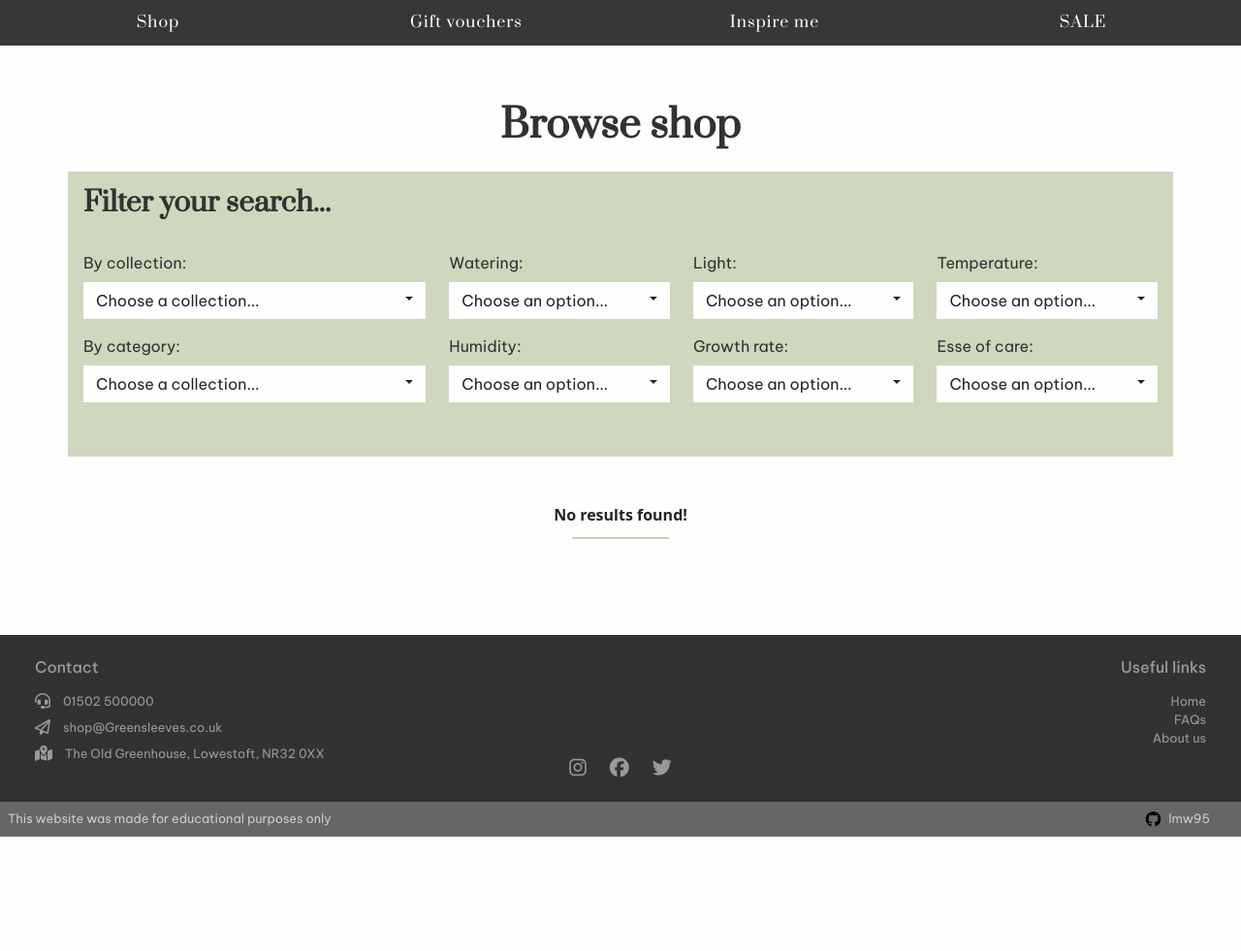
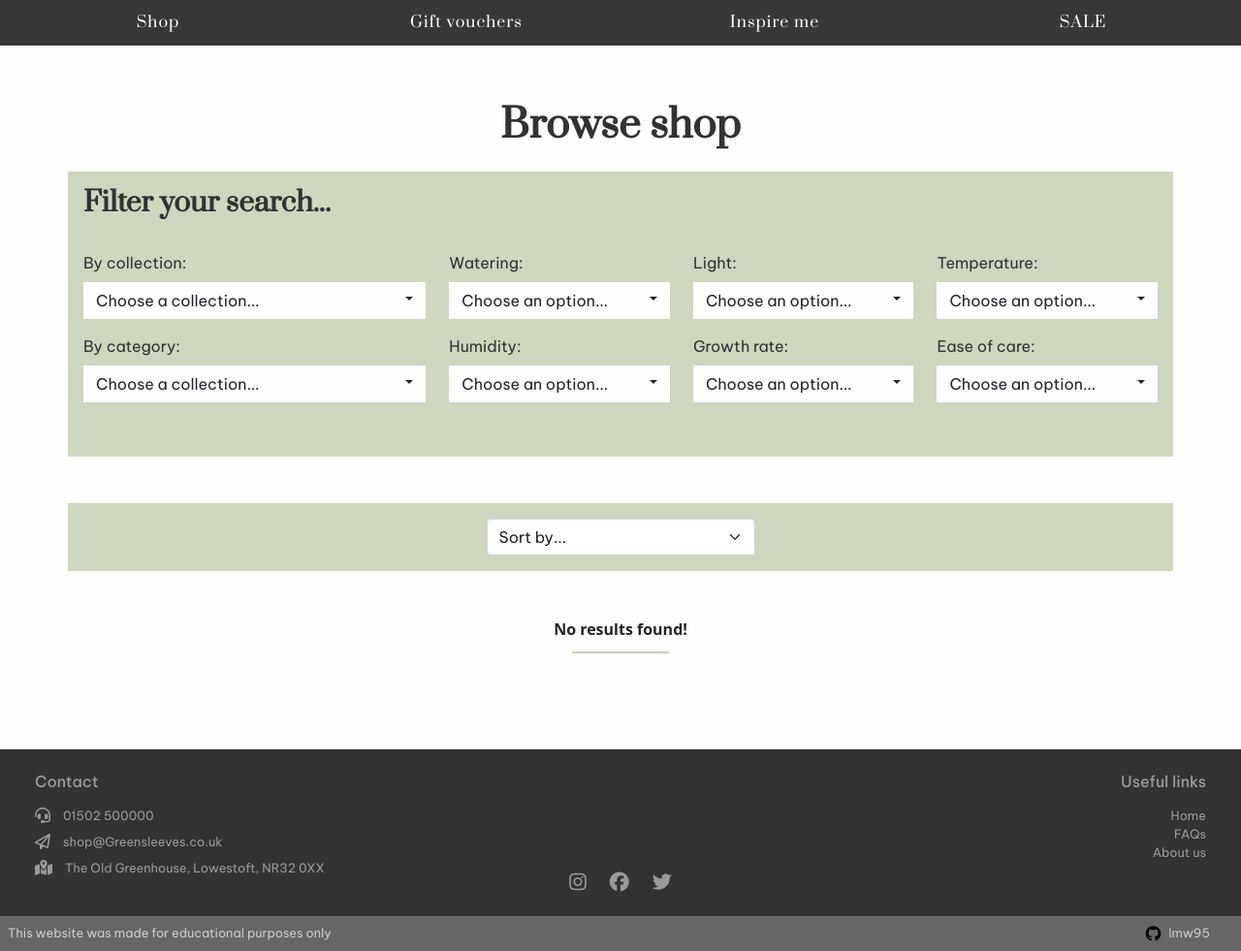
Before and after one commit to lmw95/MS4-greensleeves, a Django app: page /shop/ in a window 1280 px wide. Shown: the part 111-1092 px from the top of the page at 97% size. Before the commit the page ends 974 px from the top, so only its background shows below. Run offline with Django 3.2, Linux system fonts and the light colour scheme; data that the repository does not hold is empty; parts of the project's set-up code (start-up, migrations or seed data) failed here and were passed over; some libraries are stand-ins or nearby versions.

Commit message:
Add name and price sorting functionality in conjunction with filters

```diff
--- a/shop/templates/shop/shop.html
+++ b/shop/templates/shop/shop.html
@@ -28,7 +28,7 @@
                         <h6 class="fw-bold fs-3">Filter your search...</h6>
                     </div>
                 </div>
-                <div class="row py-4 collection-filters">
+                <div class="row py-4">
                     <div class="col-sm-12 col-lg-4">
                         <p class="mb-2 bc">By collection:</p>
                         <div class="dropdown collection-dropdown mb-3">
@@ -113,7 +113,7 @@
                                 </ul>
                             </div>
                             <div class="col-sm-12 col-lg-4 mb-3">
-                                <p class="mb-2 bc">Esse of care:</p>
+                                <p class="mb-2 bc">Ease of care:</p>
                                 <button class="w-100 text-start btn dropdown-toggle rounded-0 collection-toggle" type="button" id="searchFilterType" data-bs-toggle="dropdown" aria-expanded="false">
                                     Choose an option...
                                   </button>
@@ -127,6 +127,35 @@
                         </div>
                     </div>
                 </div>
+            </div>
+        </div>
+    </div>
+    <!--
+    <div class="row mt-5">
+        <div class="col">
+            <div class="container">
+                {% if current_categories %}
+                    {% for c in current_categories %}
+                    <p class="results-for fs-2 mr-3">Showing results for:
+                        <span class="fw-bold results-badge p-3 fs-5">{{ c.name }}</span></p>
+                    {% endfor %}
+                {% else %}
+                    <p class="results-for fs-2">Showing results for:
+                    <span class="fw-bold results-badge p-3 fs-5">all</span></p>
+                {% endif %}
+            </div>
+        </div>
+    </div>-->
+    <div class="row mt-5">
+        <div class="col">
+            <div class="container sort-filter d-flex justify-content-center align-items-center p-3">
+                <select class="form-select w-25" aria-label="Default select example" id="sort-selector">
+                    <option value="reset" {% if current_sorting == 'None_None' %}selected{% endif %}>Sort by...</option>
+                        <option value="price_asc" {% if current_sorting == 'price_asc' %}selected{% endif %}>Price (low to high)</option>
+                        <option value="price_desc" {% if current_sorting == 'price_desc' %}selected{% endif %}>Price (high to low)</option>
+                        <option value="name_asc" {% if current_sorting == 'name_asc' %}selected{% endif %}>Name (A-Z)</option>
+                        <option value="name_desc" {% if current_sorting == 'name_desc' %}selected{% endif %}>Name (Z-A)</option>
+                </select>
             </div>
         </div>
     </div>
--- a/shop/views.py
+++ b/shop/views.py
@@ -1,6 +1,7 @@
 from django.shortcuts import render, redirect, reverse, get_object_or_404
 from django.contrib import messages
 from django.db.models import Q
+from django.db.models.functions import Lower
 from .models import Product, Category
 
 # Create your views here.
@@ -11,6 +12,14 @@ def shop(request):
     query = None
     categories = None
     seasonal_collection = None
+    water_need = None
+    light_need = None
+    temp_need = None
+    humidity_need = None
+    growth_need = None
+    ease_of_care = None
+    sort = None
+    direction = None
 
     if request.GET:
         if 'seasonal_collection' in request.GET:
@@ -46,6 +55,20 @@ def shop(request):
             ease_of_care = request.GET['ease_of_care'].split(',')
             products = products.filter(ease_of_care__in=ease_of_care)
 
+        if request.GET:
+            if 'sort' in request.GET:
+                sortkey = request.GET['sort']
+                sort = sortkey
+                if sortkey == 'name':
+                    sortkey = 'lower_name'
+                    products = products.annotate(lower_name=Lower('name'))
+
+                if 'direction' in request.GET:
+                    direction = request.GET['direction']
+                    if direction == 'desc':
+                        sortkey = f'-{sortkey}'
+                products = products.order_by(sortkey)
+
         if 'q' in request.GET:
             query = request.GET['q']
             if not query:
@@ -64,10 +87,14 @@ def shop(request):
                 ease_of_care__icontains=query)
             products = products.filter(queries)
 
+    current_sorting = f'{sort}_{direction}'
+
     context = {
         'products': products,
         'search_term': query,
+        'current_seasonal': seasonal_collection,
         'current_categories': categories,
+        'current_sorting': current_sorting,
     }
 
     return render(request, 'shop/shop.html', context)
--- a/static/css/_shop.css
+++ b/static/css/_shop.css
@@ -63,9 +63,28 @@
     width: 100px;
 }
 
+.category-badge {
+    border: 2px solid var(--black);
+    color: var(--black);
+}
+
+.results-for {
+    font-family: var(--header);
+}
+
+.results-badge {
+    border: 2px solid var(--beige);
+    transition: all 0.1s ease-in-out;
+}
+
+.results-badge:hover {
+    background-color: var(--beige) !important;
+}
+
 /*----------------- [Search filters] -----------------*/
 
-.search-filters {
+.search-filters,
+.sort-filter {
     color: var(--black);
     background-color: var(--green-t);
     font-family: var(--body-text);
@@ -94,7 +113,9 @@ button:focus:not(:focus-visible) {
 }
 
 .collection-option:hover,
-.collection-option:focus {
+.collection-option:focus,
+.sort-option:hover,
+.sort-option:focus {
     background-color: var(--beige);
 }
 
--- a/static/js/script.js
+++ b/static/js/script.js
@@ -0,0 +1,24 @@
+$( document ).ready(function() {
+
+    $('#sort-selector').change(function() {
+        var selector = $(this);
+        var currentUrl = new URL(window.location);
+
+        var selectedVal = selector.val();
+        if(selectedVal != 'reset') {
+            var sort = selectedVal.split("_")[0]
+            var direction = selectedVal.split("_")[1];
+
+            currentUrl.searchParams.set('sort', sort);
+            currentUrl.searchParams.set('direction', direction);
+
+            window.location.replace(currentUrl);
+        } else {
+            currentUrl.searchParams.delete('sort');
+            currentUrl.searchParams.delete('direction');
+
+            window.location.replace(currentUrl);
+        }
+    });
+
+});
```
